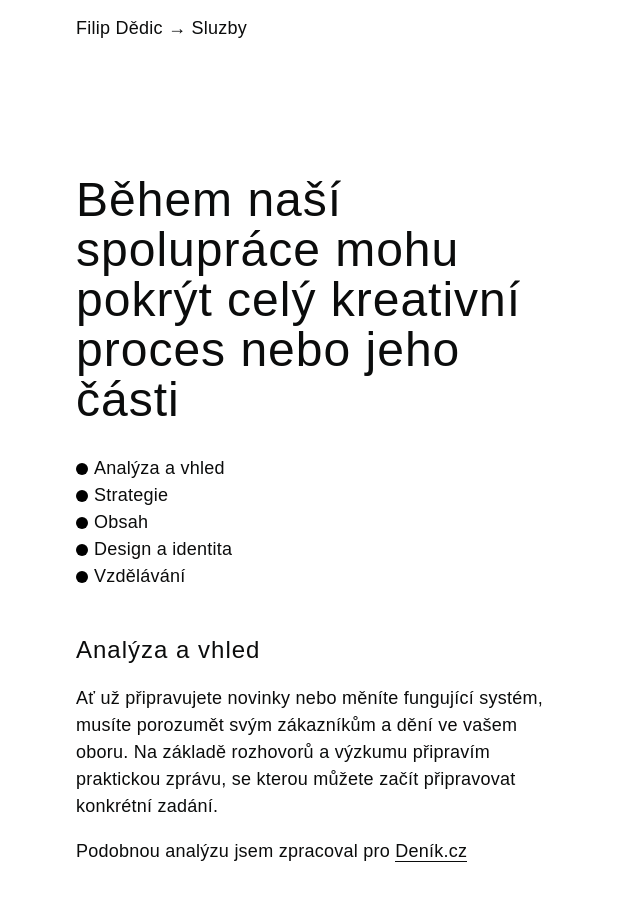
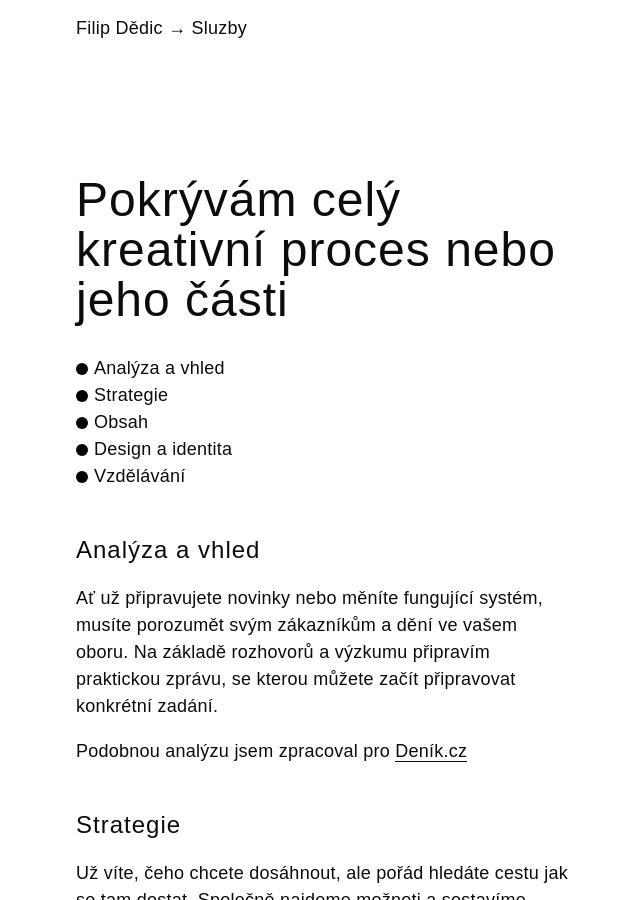
Before and after one commit to fdedic/fdedic.github.io, a Jekyll site: the page built from sluzby.md, in a window 1280 px wide and 900 px high. Shown: the whole window, without its empty margins (184-824 px from the left). Built offline with Jekyll 4.4.1, drawn with Linux system fonts in a browser that asks for light colours; nearby versions of some CDN libraries; some web fonts are replaced.

Commit message:
Update sluzby.md

```diff
--- a/sluzby.md
+++ b/sluzby.md
@@ -3,7 +3,7 @@ layout: default
 title: Služby
 ---
 
-# Během naší spolupráce mohu pokrýt celý kreativní proces nebo jeho části
+# Pokrývám celý kreativní proces nebo jeho části
 
 - Analýza a vhled
 - Strategie
```
